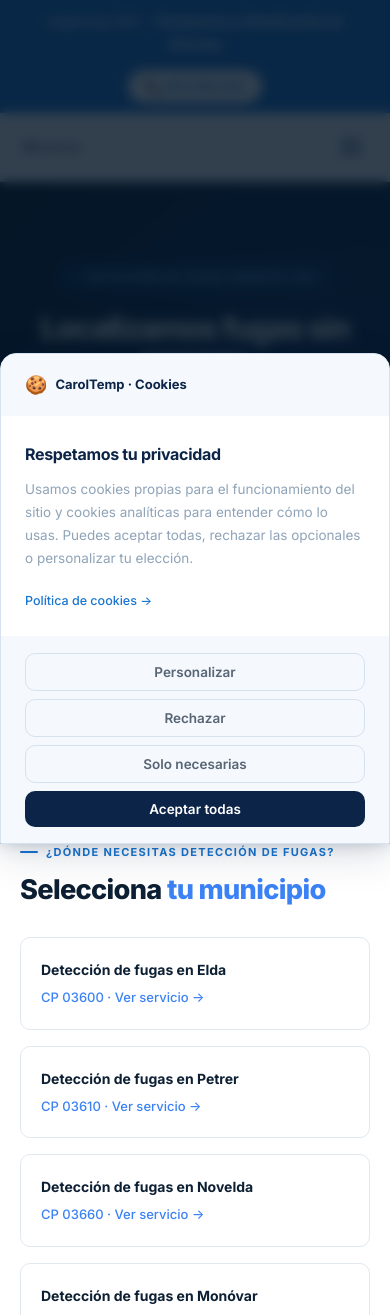
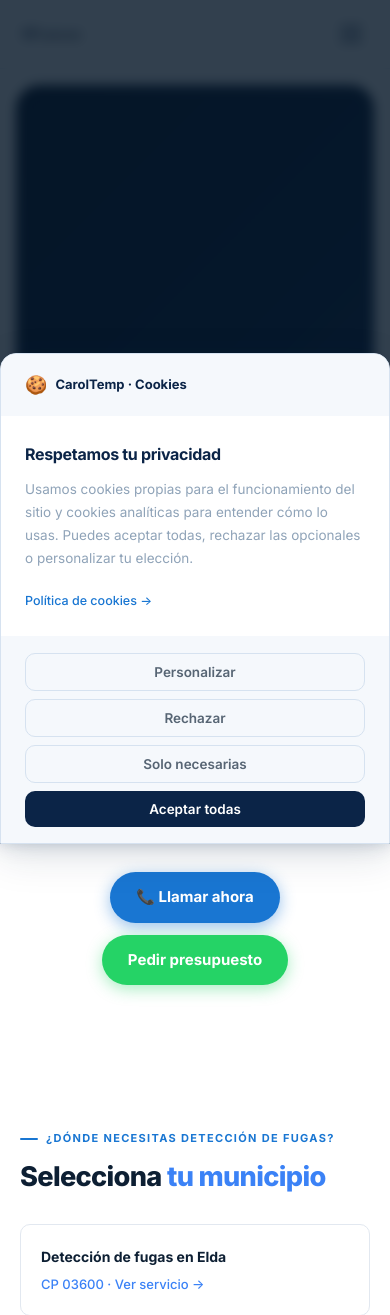
Before and after one commit to Lowix29/caroltemp-web, a PHP site: page /fugas/index.php in a window 390 px wide. Shown: the top 1315 px of the page. Run offline with PHP 8.4, Linux system fonts and the light colour scheme; data that the repository does not hold is empty.

Commit message:
Botones pequeños, WA verde, trust pill blanco, topbar oculto mobile, Urgencias 24h sticky, hero subpáginas igual que home

```diff
--- a/css/global.css
+++ b/css/global.css
@@ -190,90 +190,69 @@ p {
 
 /* Botones hero oscuro */
 .btn-hz-w {
-  background: #fff;
-  color: var(--color-dark);
-  padding: 14px 28px;
-  border-radius: var(--radius-md);
-  font-size: 14.5px;
+  background: #1976D2;
+  color: #fff;
+  padding: 13px 26px;
+  border-radius: 100px;
+  font-size: 15px;
   font-weight: 700;
   text-decoration: none;
-  letter-spacing: -0.01em;
-  transition: transform 0.18s var(--ease), box-shadow 0.18s var(--ease);
-  will-change: transform;
   display: inline-flex;
   align-items: center;
-  gap: 7px;
+  gap: 8px;
+  box-shadow: 0 4px 16px rgba(25,118,210,.45);
+  transition: opacity .15s;
 }
-.btn-hz-w:hover { transform: translateY(-2px); box-shadow: 0 10px 28px rgba(0,0,0,.25); }
+.btn-hz-w:hover { opacity: .9; }
 
 .btn-hz-g {
-  background: rgba(255,255,255,.08);
-  color: rgba(255,255,255,.88);
-  padding: 14px 28px;
-  border-radius: var(--radius-md);
-  font-size: 14.5px;
-  font-weight: 500;
+  background: #25D366;
+  color: #fff;
+  padding: 13px 26px;
+  border-radius: 100px;
+  font-size: 15px;
+  font-weight: 700;
   text-decoration: none;
-  border: 1px solid rgba(255,255,255,.18);
-  transition: background 0.18s var(--ease), border-color 0.18s var(--ease);
   display: inline-flex;
   align-items: center;
-  gap: 7px;
+  gap: 8px;
+  box-shadow: 0 4px 16px rgba(37,211,102,.4);
+  transition: opacity .15s;
 }
-.btn-hz-g:hover { background: rgba(255,255,255,.14); border-color: rgba(255,255,255,.3); }
+.btn-hz-g:hover { opacity: .9; }
 
 /* ================================
-   HERO OSCURO — Subpáginas
+   HERO OSCURO — Subpáginas (estilo ContaSimple card)
 ================================ */
 .hz-dark {
+  background: #fff;
+  padding: 16px 16px 0;
+}
+.hz-dark-bg {
+  border-radius: 24px;
+  overflow: hidden;
   position: relative;
-  min-height: 400px;
+  min-height: 420px;
+  background: linear-gradient(135deg, #071A36 0%, #0D2B55 60%, #1A4480 100%);
+  background-size: cover;
+  background-position: center 30%;
   display: flex;
   align-items: center;
-  overflow: hidden;
-  background: var(--color-dark);
-}
-.hz-dark-bg {
-  position: absolute;
-  inset: 0;
-  background: linear-gradient(135deg, #061628 0%, #0B2447 60%, #0d2d5a 100%);
-  z-index: 0;
+  justify-content: center;
 }
 .hz-dark-bg::after {
   content: '';
   position: absolute;
   inset: 0;
-  background:
-    radial-gradient(ellipse 70% 55% at 65% 35%, rgba(25,118,210,.10) 0%, transparent 70%),
-    radial-gradient(ellipse 40% 35% at 15% 75%, rgba(25,118,210,.07) 0%, transparent 60%);
+  background: rgba(5,15,30,.48);
 }
-/* Líneas de cuadrícula técnica sutil */
-.hz-dark-bg::before {
-  content: '';
-  position: absolute;
-  inset: 0;
-  background-image:
-    linear-gradient(rgba(25,118,210,.04) 1px, transparent 1px),
-    linear-gradient(90deg, rgba(25,118,210,.04) 1px, transparent 1px);
-  background-size: 60px 60px;
-  z-index: 1;
-}
-.hz-dark-glow {
-  position: absolute;
-  bottom: -120px;
-  right: -60px;
-  width: 480px;
-  height: 480px;
-  background: radial-gradient(circle, rgba(25,118,210,.13) 0%, transparent 65%);
-  z-index: 2;
-  pointer-events: none;
-}
+.hz-dark-glow { display: none; }
 .hz-dark-con {
   position: relative;
-  z-index: 3;
-  max-width: 1160px;
+  z-index: 1;
+  max-width: 820px;
   margin: 0 auto;
-  padding: 5rem var(--space-md);
+  padding: 4rem 1.5rem;
   width: 100%;
   display: flex;
   flex-direction: column;
@@ -285,8 +264,8 @@ p {
   display: inline-flex;
   align-items: center;
   gap: 8px;
-  background: rgba(25,118,210,.15);
-  border: 1px solid rgba(25,118,210,.3);
+  background: rgba(25,118,210,.2);
+  border: 1px solid rgba(25,118,210,.4);
   color: #90CAF9;
   font-size: 11px;
   font-weight: 700;
@@ -298,7 +277,7 @@ p {
 .hz-dark-dot {
   width: 5px;
   height: 5px;
-  background: #1976D2;
+  background: #64B5F6;
   border-radius: 50%;
   animation: pulse-dot 2s ease infinite;
 }
@@ -307,16 +286,15 @@ p {
   50%       { opacity: .6; transform: scale(1.4); }
 }
 .hz-dark h1 {
-  font-size: clamp(1.9rem, 4.2vw, 3.4rem);
-  font-weight: 800;
+  font-size: clamp(1.9rem, 4.2vw, 3.2rem);
+  font-weight: 900;
   color: #fff;
   line-height: 1.08;
   letter-spacing: -0.04em;
-  max-width: 700px;
 }
-.hz-dark h1 .hl { color: #64B5F6; }
+.hz-dark h1 .hl { color: #fff; }
 .hz-dark-sub {
-  color: rgba(255,255,255,.52);
+  color: rgba(255,255,255,.72);
   font-size: 15.5px;
   line-height: 1.75;
   max-width: 540px;
@@ -326,6 +304,12 @@ p {
   gap: 0.75rem;
   flex-wrap: wrap;
   justify-content: center;
+}
+/* Responsive desktop */
+@media(min-width:900px){
+  .hz-dark { padding: 20px 24px 0; }
+  .hz-dark-bg { border-radius: 32px; min-height: 480px; }
+  .hz-dark-con { padding: 5rem 2rem; }
 }
 
 /* ================================
--- a/css/nav.css
+++ b/css/nav.css
@@ -1,7 +1,7 @@
 /* CAROLTEMP Nav v5 — Estilo SaaS pill */
 
-/* TOPBAR */
-.topbar{background:#1976D2;padding:10px 20px;display:flex;align-items:center;justify-content:center;gap:14px;flex-wrap:wrap}
+/* TOPBAR — oculto en móvil */
+.topbar{display:none;background:#1976D2;padding:10px 20px;align-items:center;justify-content:center;gap:14px;flex-wrap:wrap}
 .topbar-text{color:rgba(255,255,255,.92);font-size:13px;font-weight:500;text-align:center}
 .topbar-text strong{color:#fff;font-weight:700}
 .topbar-btn{background:#fff;color:#1976D2;padding:6px 18px;border-radius:100px;font-size:13px;font-weight:700;text-decoration:none;white-space:nowrap;flex-shrink:0}
@@ -69,6 +69,7 @@
 
 /* DESKTOP */
 @media(min-width:900px){
+  .topbar{display:flex}
   .nav-inner{padding:0 32px;gap:28px}
   .nav-links{display:flex}
   .nav-end{display:flex}
--- a/includes/nav.php
+++ b/includes/nav.php
@@ -120,8 +120,8 @@
 
 <!-- BARRA INFERIOR MÓVIL -->
 <div class="sticky-bar" role="complementary">
-  <a href="tel:+34613429032" class="sticky-call">📞 Llamar</a>
-  <a href="https://wa.me/34613429032" target="_blank" rel="noopener" class="sticky-wa">💬 WhatsApp</a>
+  <a href="tel:+34613429032" class="sticky-call">📞 Urgencias 24h</a>
+  <a href="https://wa.me/34613429032?text=Hola,%20necesito%20un%20fontanero%20urgente" target="_blank" rel="noopener" class="sticky-wa">💬 WhatsApp</a>
 </div>
 
 <script>
```
Also changed, not shown: css/pages/home.css (+39 -32 lines).
